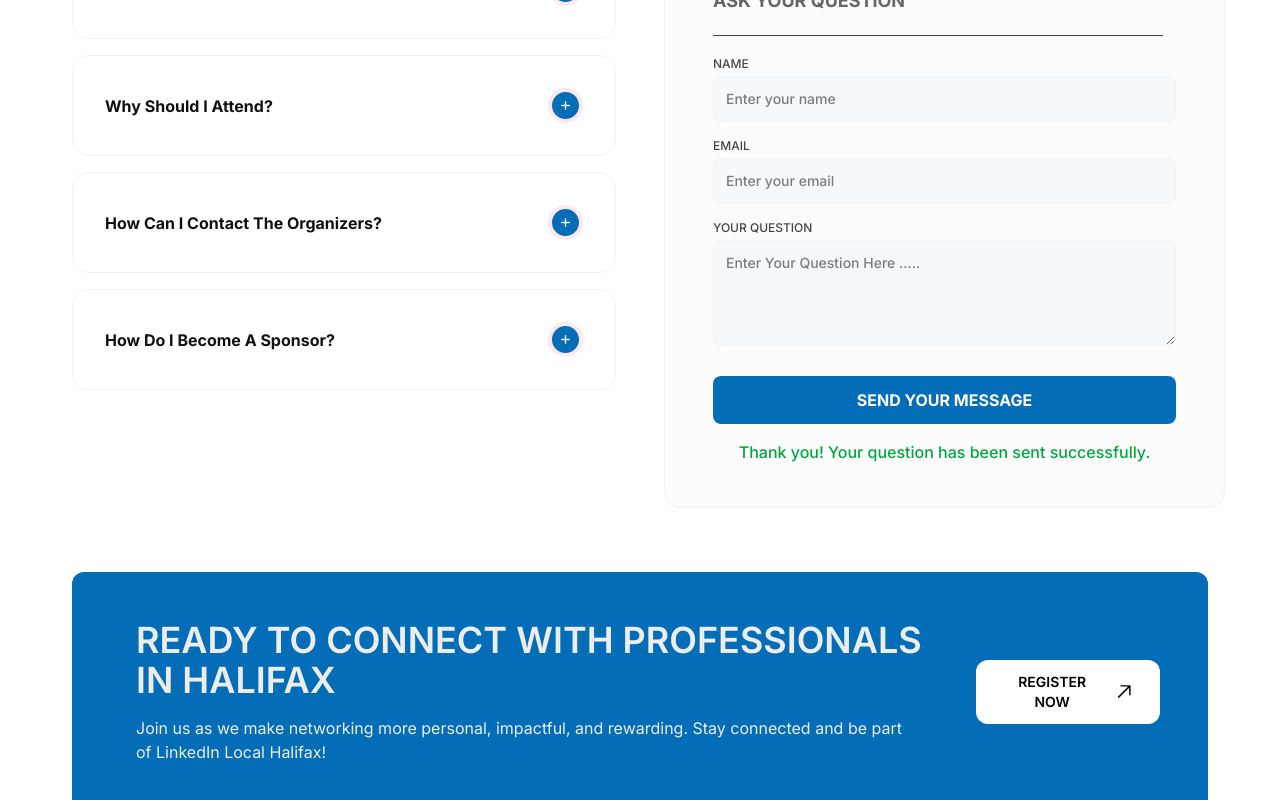
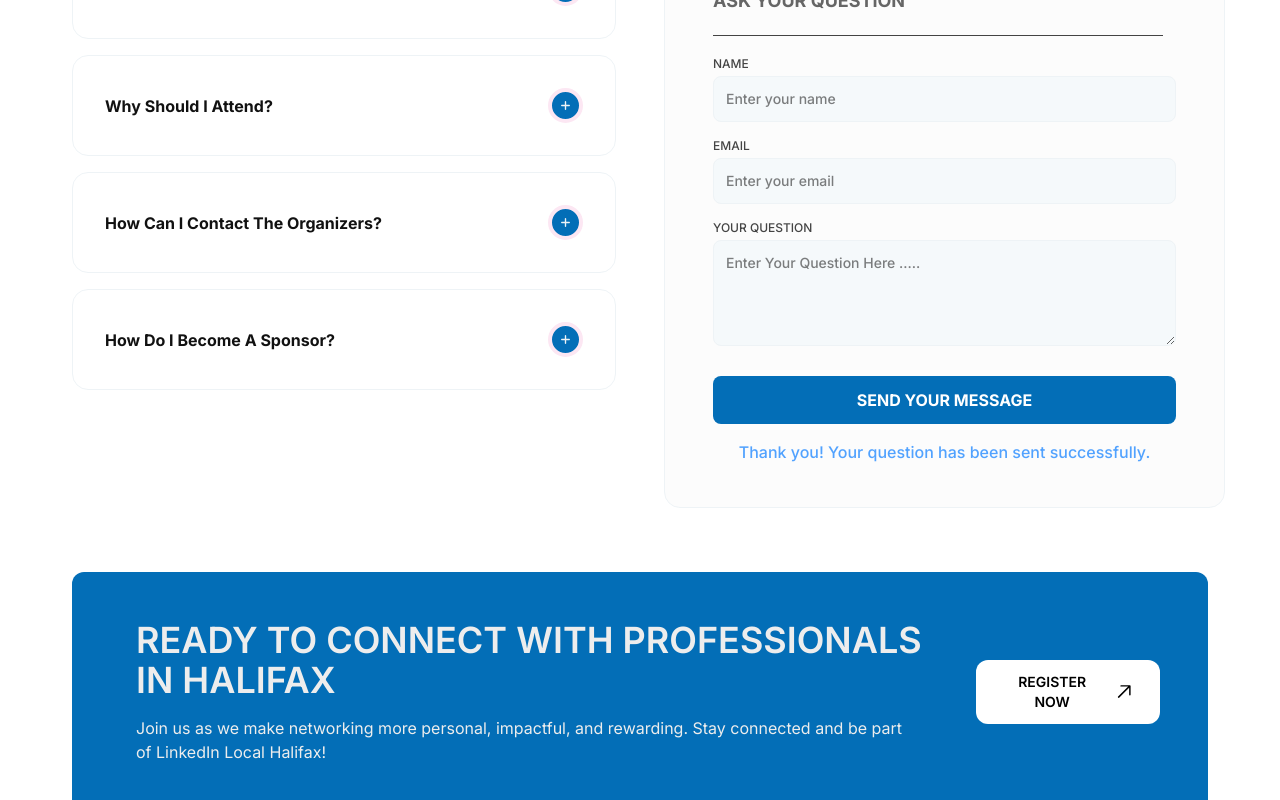
Before and after one commit to NateSewel/halifax, a React (Vite) app: page /become-a-sponsor in a window 1280 px wide. Both pictures are taken after typing "Sample", "name@example.com", "Sample" into the empty fields and a click on the button "SEND YOUR MESSAGE". Shown: the part 2463-3263 px from the top of the page. Built offline with nearby package versions, Linux system fonts and the light colour scheme; no server answers.

Commit message:
Text Color adjusted

```diff
--- a/src/pages/Contact.jsx
+++ b/src/pages/Contact.jsx
@@ -361,7 +361,7 @@ export default function Contact() {
                   {/* Status Messages */}
                   {submitStatus === "success" && (
                     <div className="mt-4 p-4 bg-green-50 border border-green-200 rounded-lg">
-                      <p className="text-green-800 text-center">
+                      <p className="text-blue-400 text-center">
                         Your message has been sent successfully!
                       </p>
                     </div>
@@ -369,7 +369,7 @@ export default function Contact() {
 
                   {submitStatus === "error" && (
                     <div className="mt-4 p-4 bg-red-50 border border-red-200 rounded-lg">
-                      <p className="text-red-800 text-center">
+                      <p className="text-red-400 text-center">
                         Something went wrong. Please try again.
                       </p>
                     </div>
--- a/src/sections/FAQs.jsx
+++ b/src/sections/FAQs.jsx
@@ -204,12 +204,12 @@ const FAQs = () => {
               </button>
 
               {submitStatus === "success" && (
-                <p className="mt-4 text-green-600 font-medium text-center">
+                <p className="mt-4 text-blue-400 font-medium text-center">
                   Thank you! Your question has been sent successfully.
                 </p>
               )}
               {submitStatus === "error" && (
-                <p className="mt-4 text-red-600 font-medium text-center">
+                <p className="mt-4 text-red-400 font-medium text-center">
                   Failed to send message. Please try again!.
                 </p>
               )}
```
